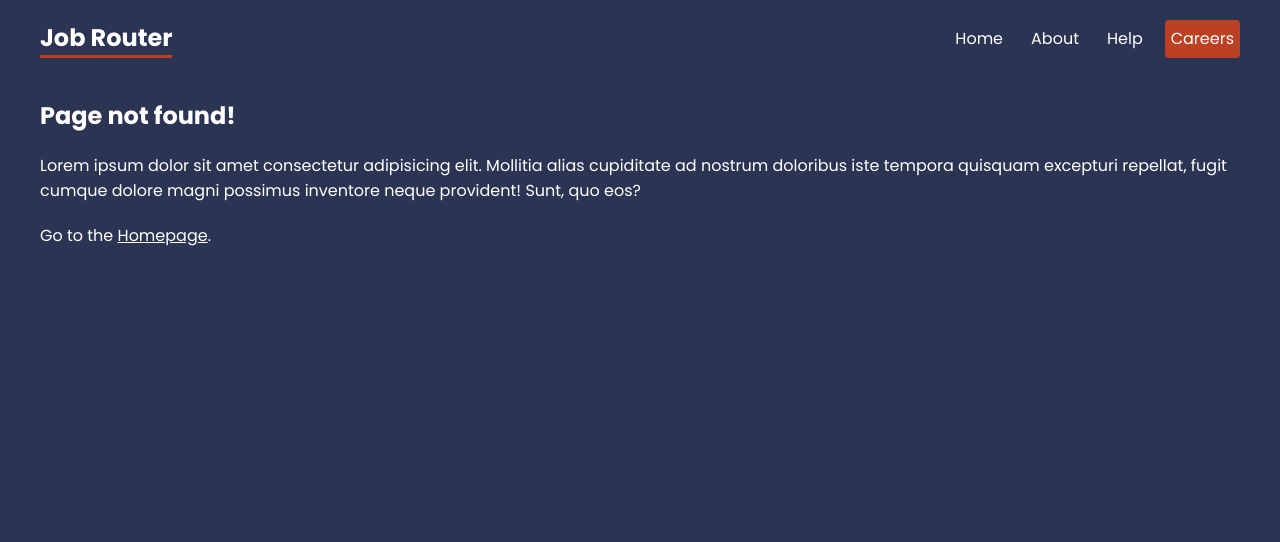
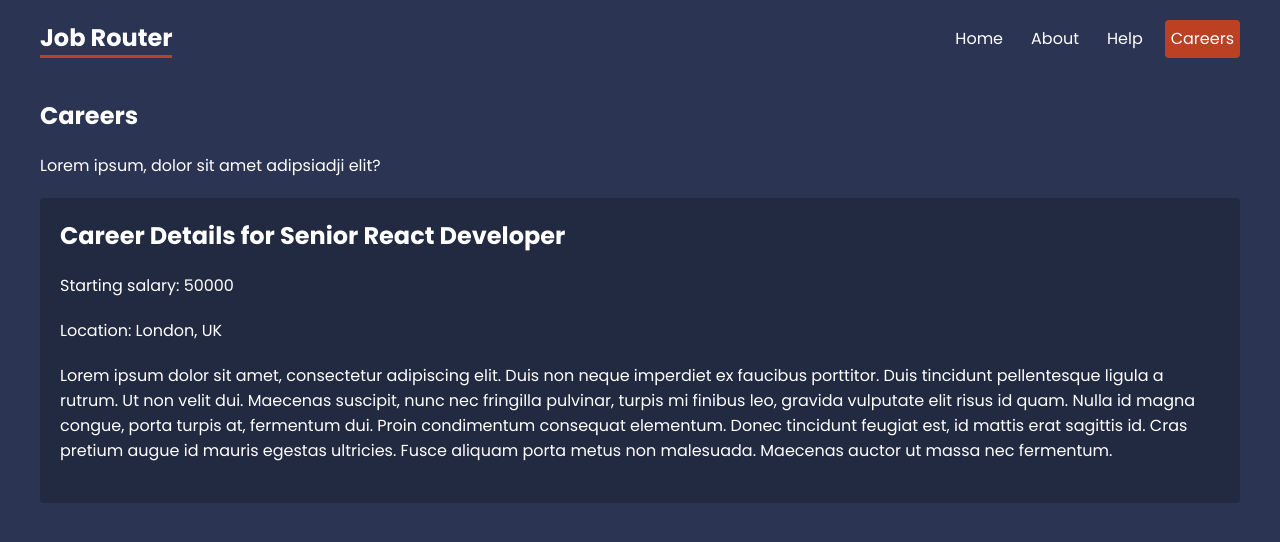
Before and after one commit to KhurramRehman/React-Routers, a JavaScript app in the folder react-routers/: page /careers/1 in a window 1280 px wide. Shown: the top 542 px of the page. Built offline with nearby package versions, Linux system fonts and the light colour scheme; data requests are answered from the project's data file; the HTML template or start-up script is replaced by a standard one.

Commit message:
lesson 7 completed

```diff
--- a/react-routers/src/App.js
+++ b/react-routers/src/App.js
@@ -13,6 +13,7 @@ import Contact from './pages/help/Contact';
 import NotFound from './pages/NotFound';
 import CareersLayout from './Layouts/CareersLayout';
 import Careers, { careersLoader } from './pages/careers/Careers';
+import CareerDetails, { careerDetailsLoader } from './pages/careers/CareerDetails';
 
 
 const router = createBrowserRouter(
@@ -32,6 +33,11 @@ const router = createBrowserRouter(
         element={<Careers />}
         loader={careersLoader}
         />
+        <Route
+        path=':id'
+        element={<CareerDetails />}
+        loader={careerDetailsLoader}
+        />
       </Route>
 
       <Route path='*' element={<NotFound />} />
--- a/react-routers/src/index.css
+++ b/react-routers/src/index.css
@@ -121,6 +121,11 @@ form label span {
 }
 
 /* careers details */
-
+.career-details {
+  background: rgba(0,0,0,0.2);
+  padding: 20px;
+  border-radius: 4px;
+  margin: 20px 0;
+}
 
 /* breadcrumbs */
--- /dev/null
+++ b/react-routers/src/pages/careers/CareerDetails.js
@@ -0,0 +1,28 @@
+import { useLoaderData } from 'react-router-dom';
+
+export default function CareerDetails() {
+    const career = useLoaderData()
+    return (
+        <div className="career-details">
+            <h2>Career Details for {career.title}</h2>
+            <p>Starting salary: {career.salary}</p>
+            <p>Location: {career.location}</p>
+            <div className="details">
+                <p>Lorem ipsum dolor sit amet, consectetur adipiscing elit. Duis non neque imperdiet ex faucibus porttitor.
+                    Duis tincidunt pellentesque ligula a rutrum. Ut non velit dui. Maecenas suscipit, nunc nec fringilla pulvinar,
+                    turpis mi finibus leo, gravida vulputate elit risus id quam. Nulla id magna congue, porta turpis at, fermentum dui.
+                    Proin condimentum consequat elementum. Donec tincidunt feugiat est, id mattis erat sagittis id. Cras pretium augue id mauris
+                    egestas ultricies. Fusce aliquam porta metus non malesuada. Maecenas auctor ut massa nec fermentum.</p>
+            </div>
+        </div>
+    )
+}
+
+
+//loader function
+export const careerDetailsLoader = async ({ params }) => {
+    const { id } = params
+    const res = await fetch('http://localhost:4000/careers/' + id);
+
+    return res.json();
+}
--- a/react-routers/src/pages/careers/Careers.js
+++ b/react-routers/src/pages/careers/Careers.js
@@ -6,7 +6,7 @@ const Careers = () => {
     return (
         <div className="careers">
             {careers.map(career => (
-                <Link to='/' key={career.id}>
+                <Link to={career.id} key={career.id}>
                     <p>{career.title}</p>
                     <p>Based in {career.location}</p>
                 </Link>
```
